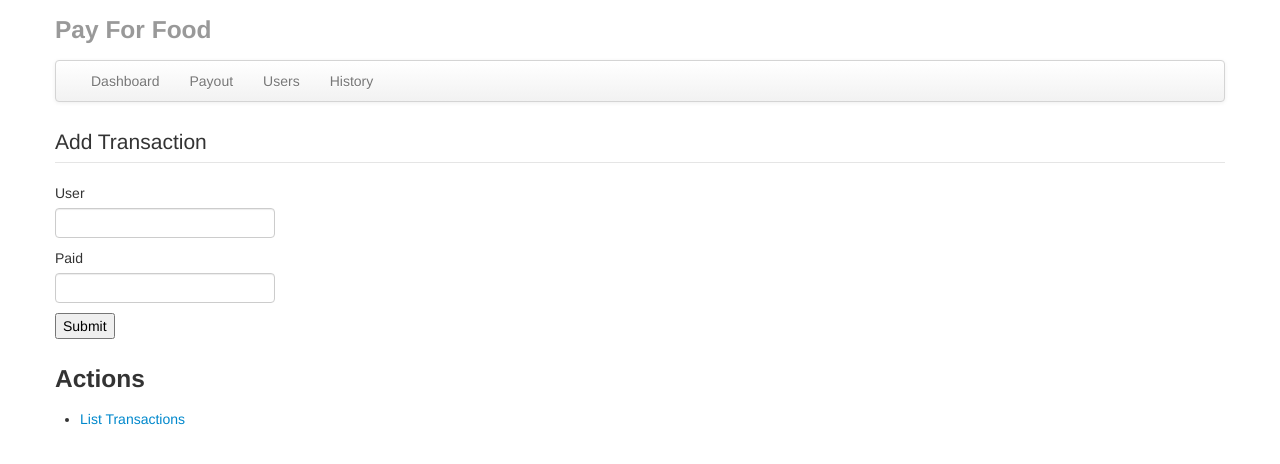
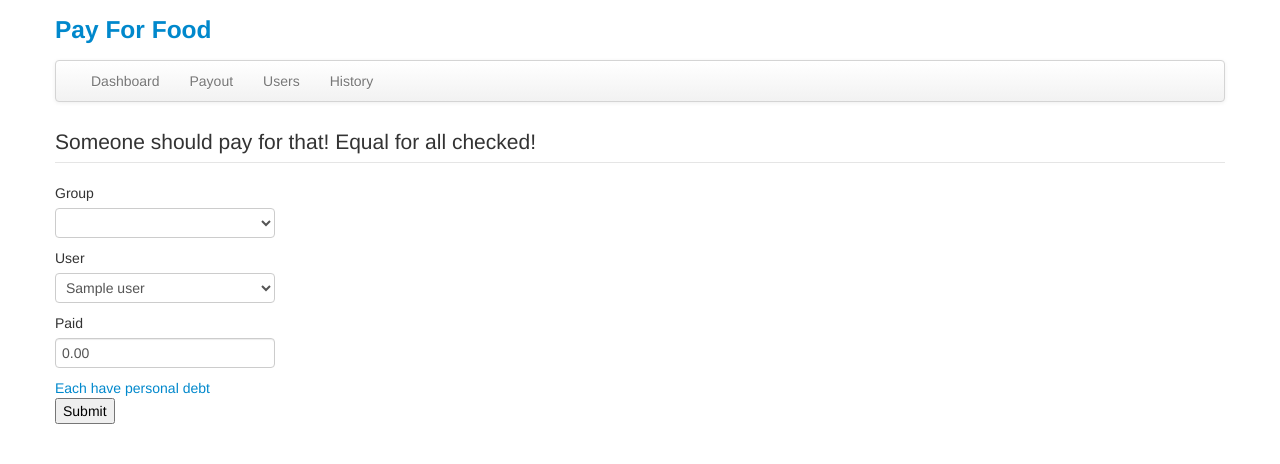
Before and after one commit to kavabata/pay4food, a CakePHP app: the page made by app/View/Transactions/add.ctp in a window 1280 px wide. Shown: the top 464 px of the page. Run offline with PHP 8.4 and a stand-in for CakePHP, Linux system fonts and the light colour scheme; the template is opened without the code that fills it: most values are stand-ins (such as "Sample title", 1, 10 or a date in 2020); form fields are guessed from the names that the template uses; data that the repository does not hold is empty; some libraries are stand-ins or nearby versions.

Commit message:
alfa changes done

```diff
--- a/app/Controller/AppController.php
+++ b/app/Controller/AppController.php
@@ -106,7 +106,7 @@ class AppController extends Controller {
             //-/ login remembered user
         }
         Configure::write('user_data', $this->user_data);
-
+        $this->set('user_data',$this->user_data);
         $this->js_vars['servers']['main'] = Configure::read('Servers.main');
         $this->js_vars['path']['relative'] = Router::url('/');
         $this->js_vars['path']['absolute'] = Router::url('/', true);
--- a/app/Model/GroupsUser.php
+++ b/app/Model/GroupsUser.php
@@ -16,9 +16,13 @@ class GroupsUser extends AppModel {
     public function save($data) {
         $sql = "INSERT INTO groups_users (group_id,user_id,confirmed)
         VALUES (".(int)$data['GroupsUser']['group_id'].",".(int)$data['GroupsUser']['user_id'].",".($data['GroupsUser']['confirmed'] == '1'? '1' :'0').")
-        ON DUPLICATE KEY UPDATE confirmed=".($data['GroupsUser']['confirmed'] == '1'? '1' :'0');
+        ON DUPLICATE KEY UPDATE confirmed='".($data['GroupsUser']['confirmed'] == '1'? '1' :'0')."'".(!empty($data['GroupsUser']['balance'])?", balance='".$data['GroupsUser']['balance']."'":"");
 
         $this->query($sql);
         return true;
     }
+
+    public function checkExist($user_id, $group_id) {
+        return $this->find('first',array('conditions'=>array('GroupsUser.user_id'=>$user_id,'GroupsUser.group_id'=>$group_id)));
+    }
 }
--- a/app/View/Layouts/default.ctp
+++ b/app/View/Layouts/default.ctp
@@ -34,7 +34,8 @@
 <body>
 	<div class="container">
 		<div class="header">
-			<h3 class="muted">Pay For Food</h3>
+			<h3 class="muted">
+            <?php echo $this->Html->link('Pay For Food',Router::url('/',true));?></h3>
 			<div class="navbar">
 				<div class="navbar-inner">
 					<div class="container">
@@ -43,6 +44,7 @@
 							<li class="<?php echo $this->name == 'Transactions' && $this->action == "payout" ? 'active' : ''; ?>"><a href="/transactions/payout">Payout</a></li>
                             <li class="<?php echo $this->name == 'Users' ? 'active' : ''; ?>"><a href="/users">Users</a></li>
                             <li class="<?php echo $this->name == 'Transactions' && $this->action == "index" ? 'active' : ''; ?>"><a href="/transactions">History</a></li>
+                            <?php if(!empty($user_data)): ?><li><a href="/logout">Logout</a></li><?php endif;?>
 						</ul>
 					</div>
 				</div>
--- a/app/View/Transactions/add.ctp
+++ b/app/View/Transactions/add.ctp
@@ -1,18 +1,96 @@
+<script>
+function personalMode(mode){
+    if(mode == '1'){
+        $("#personal_link_1, #user_list .check input").hide();
+        $("#personal_link_0").show();
+        $(".transactions fieldset legend").html('<?php echo __('Someone should pay for that! For each person separatly!'); ?>');
+        $("#TransactionPaid").val('0.00').attr("disabled", "disabled");
+        $("#user_list .summ input").removeAttr("disabled");
+        $("#user_list .summ input").val('0.00');
+        $("#TransactionPersonal").val('1');
+    }else{
+        $("#personal_link_0").hide();
+        $("#personal_link_1, #user_list .check input").show();
+        $(".transactions fieldset legend").html('<?php echo __('Someone should pay for that! Equal for all checked!'); ?>');
+        $("#user_list .summ input").val('0.00').attr("disabled", "disabled");
+        $("#TransactionPaid").val('0.00');
+        $("#TransactionPersonal").val('0');
+        $("#TransactionPaid").removeAttr("disabled");
+    }
+}
+function updatePaid(){
+    if ($("#TransactionPersonal").val() == '1') {
+        //personal, separate
+        var total = 0;
+        $("#user_list .summ input").each(function(){
+            var fieldval = parseFloat($(this).val());
+            total = total + fieldval;
+            $(this).val(fieldval.toFixed(2));
+        });
+        $("#TransactionPaid").val(total.toFixed(2));
+    } else {
+        //equal betwwen checked
+        var total = parseFloat($("#TransactionPaid").val());
+        var inpay = $("#user_list .check input:checked").length;
+        var perone = total/inpay;
+        $("#TransactionPaid").val(total.toFixed(2));
+        $("#user_list div.user").each(function(){
+           if($(this).find(".check input").is(':checked')){
+               $(this).find(".summ input").val(perone.toFixed(2));
+           }else{
+                $(this).find(".summ input").val('0.00');
+           }
+        });
+    }
+}
+</script>
 <div class="transactions form">
 <?php echo $this->Form->create('Transaction'); ?>
 	<fieldset>
-		<legend><?php echo __('Add Transaction'); ?></legend>
+		<legend><?php echo __('Someone should pay for that! Equal for all checked!'); ?></legend>
 	<?php
-		echo $this->Form->input('user_id');
-		echo $this->Form->input('paid');
+		echo $this->Form->input('group_id',array('options'=>$groups,'type'=>'select'));
+        echo $this->Form->input('user_id',array('options'=>array($user_data['id']=>$user_data['name']),'type'=>'select'));
+		echo $this->Form->input('paid',array('value'=>'0.00'));
+        echo $this->Form->input('personal',array('type'=>'hidden','value'=>0));
 	?>
-	</fieldset>
+	   <a href="javascript:personalMode('1')" id="personal_link_1">Each have personal debt</a>
+       <a href="javascript:personalMode('0')" id="personal_link_0">One for all</a>
+    </fieldset>
+
+    <div id="user_list"></div>
 <?php echo $this->Form->end(__('Submit')); ?>
 </div>
-<div class="actions">
-	<h3><?php echo __('Actions'); ?></h3>
-	<ul>
+<script>
 
-		<li><?php echo $this->Html->link(__('List Transactions'), array('action' => 'index')); ?></li>
-	</ul>
-</div>
+var user_id = <?php echo $user_data['id'];?>;
+
+$(document).ready(function(){
+    $("#TransactionGroupId").bind("change",function(){
+        var group_id = $(this).val();
+        $.ajax('<?php echo Router::url(array('controller'=>'users','action'=>'ajax_select'));?>/'+group_id,{dataType : 'json',success: function(data){
+            $("#TransactionUserId, #user_list").html('');
+            $.each(data['users'],function(index,value){
+                var selected = '';
+                if(value['User']['id'] == user_id){
+                    var selected = ' selected="selected"';
+                }
+                $("#TransactionUserId").append('<option value="'+value['User']['id']+'"'+selected+'>'+value['User']['name']+'</option>');
+                $("#user_list").append(
+                    $('<div class="user"></div>').attr('id','user_div_'+value['User']['id'])
+                        .append($('<div></div>').attr('class','check').html('<input type="checkbox" name="data[Debt][user_id]['+value['User']['id']+']"/>'))
+                        .append($('<div></div>').attr('class','balance').html(value['GroupUser']['balance']+' '+data['groups'][group_id]['currency']))
+                        .append($('<div></div>').attr('class','name').html(value['User']['name']))
+                        .append($('<div></div>').attr('class','summ').html('<input type="text" name="data[Debt][debt]['+value['User']['id']+']" value="0.00"/>'))
+                );
+                $("#user_list input").on("change",{},updatePaid);
+            });
+            ;
+            personalMode($("#TransactionPersonal").val());
+        }});
+    });
+    $("#TransactionGroupId").trigger("change");
+    personalMode(0);
+    $("#TransactionPaid").on("change",{},updatePaid);
+});
+</script>
--- /dev/null
+++ b/app/View/Users/ajax_select.ctp
@@ -0,0 +1 @@
+<?php echo json_encode(array('users'=>$users,'groups'=>$groups));?>
--- a/app/webroot/js/common.js
+++ b/app/webroot/js/common.js
@@ -1,5 +1,4 @@
 function loadPiece(href,divName) {
-    alert(href);
     $(divName).load(href, {}, function(){
 
         var divPaginationLinks = divName+" .pagination a";
```
Also changed, not shown: app/Config/routes.php (+5 -2 lines), app/Controller/GroupsController.php (+29 -0 lines), app/Controller/TransactionsController.php (+46 -0 lines), app/Controller/UsersController.php (+42 -8 lines), app/Model/Debt.php (+15 -0 lines), app/Model/Group.php (+8 -0 lines), app/Model/User.php (+2 -12 lines), app/View/Users/ajax_list.ctp (+12 -19 lines), app/View/Users/index.ctp (+22 -1 lines), app/View/Users/invite.ctp (added, +10 -0 lines).
